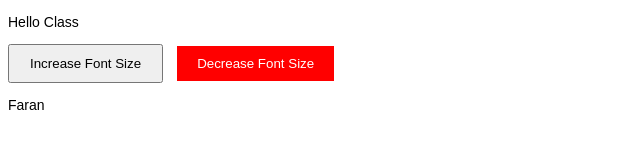
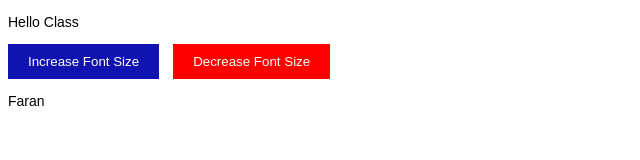
Before and after one commit to Cybersecurity24/Increase-Decrease, a plain HTML site: page index.html in a window 1280 px wide. Shown: the whole page, without its empty margins (0-640 px from the left). Drawn offline with Linux system fonts and the light colour scheme.

Commit message:
Update index.html

```diff
--- a/index.html
+++ b/index.html
@@ -28,12 +28,18 @@
             color: white;
             border: none;
         }
+
+         .blue-button {
+            background-color: rgb(16, 19, 175);
+            color: white;
+            border: none;
+        }
     </style>
 </head>
 <body>
 
    <p id="HelloChange" class="small">Hello Class</p>
-   <button onclick="increaseFontSize()">Increase Font Size</button>
+   <button class="blue-button" onclick="increaseFontSize()">Increase Font Size</button>
    <button class="red-button" onclick="decreaseFontSize()">Decrease Font Size</button>
 
 
```
